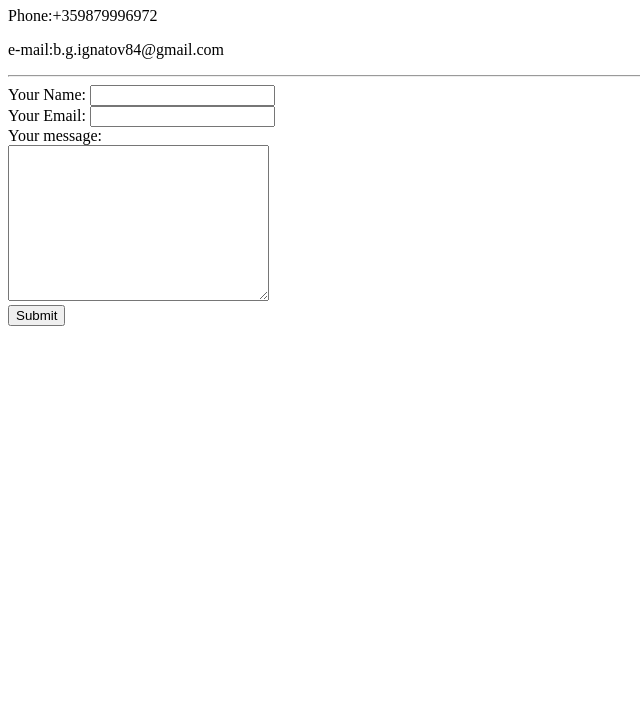
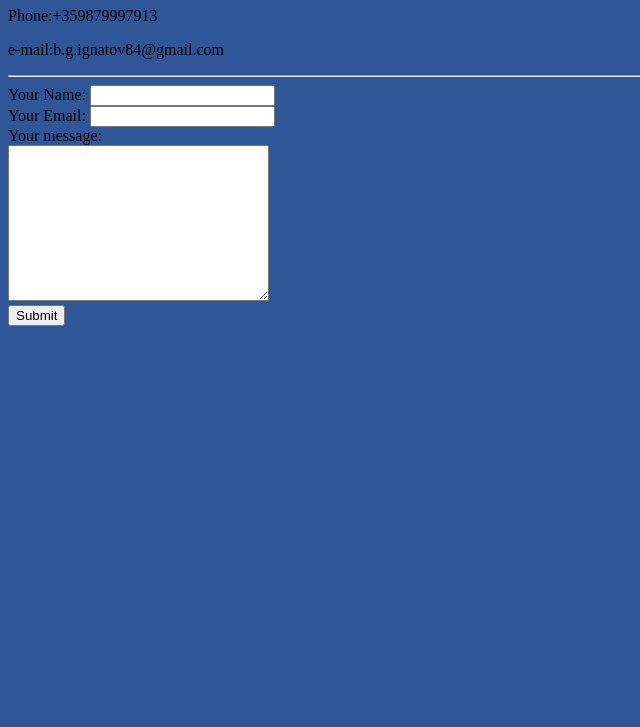
Before and after one commit to Bozhidar84/cv, a plain HTML site: page contacts.html in a window 1280 px wide. Shown: the part 73-800 px from the top of the page, without its empty margins (0-640 px from the left). Drawn offline with Linux system fonts and the light colour scheme.

Commit message:
changed number

```diff
--- a/contacts.html
+++ b/contacts.html
@@ -5,12 +5,12 @@
   <meta charset="UTF-8">
   <meta name="viewport" content="width=device-width, initial-scale=1.0">
   <meta http-equiv="X-UA-Compatible" content="ie=edge">
-  <title>Document</title>
+  <title>Contacts</title>
 </head>
 
-<body>
+<body style = "background-color: #2f5798">
   <h1>My Contacts</h1>
-  <p>Phone:+359879996972</p>
+  <p>Phone:+359879997913</p>
   <p>e-mail:b.g.ignatov84@gmail.com</p>
   <hr>
   <form action="mailto: b.gignatov84@gmail.com" method="post" enctype="text/plain">
```
